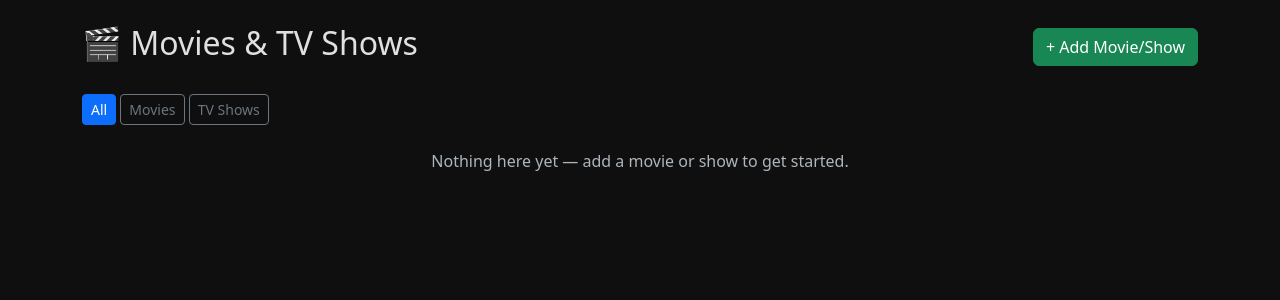
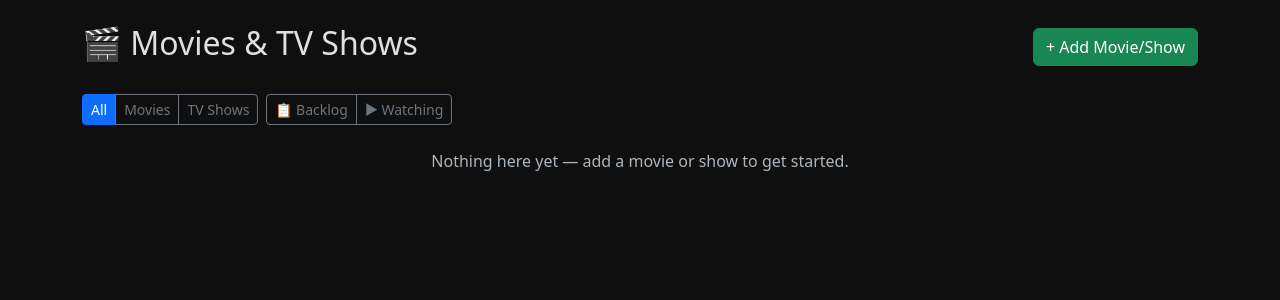
Before and after one commit to aaronplayz-sys/game-backlog-tracker, a Flask app: page /media in a window 1280 px wide. Shown: the part 56-356 px from the top of the page. Run offline with Flask 3, Linux system fonts and the light colour scheme.

Commit message:
Add status filter to media route and update UI for filtering options

```diff
--- a/app.py
+++ b/app.py
@@ -140,19 +140,22 @@ def backlog_delete(eid):
 
 @app.route("/media")
 def media():
-    media_type = request.args.get("type")  # optional filter: movie / tv
+    media_type = request.args.get("type")      # optional filter: movie / tv
+    status_filter = request.args.get("status")  # optional filter: Backlog / Watching / Completed / Dropped
     items = media_tracker.get_all_media(media_type)
 
-    # Attach progress info for TV shows
+    # Attach progress info for TV shows, apply status filter if present
     items_with_progress = []
     for item in items:
         item_dict = dict(item)
+        if status_filter and item_dict["status"] != status_filter:
+            continue
         if item_dict["media_type"] == "tv":
             item_dict["progress"] = media_tracker.get_progress(item_dict["media_id"])
         items_with_progress.append(item_dict)
 
     return render_template("media.html", items=items_with_progress,
-                           active_filter=media_type)
+                           active_filter=media_type, active_status=status_filter)
 
 
 @app.route("/api/tmdb-search")
--- a/templates/media.html
+++ b/templates/media.html
@@ -9,10 +9,18 @@
 </div>
 
 <!-- Filter buttons -->
-<div class="mb-4">
-    <a href="/media" class="btn btn-sm {{ 'btn-primary' if not active_filter else 'btn-outline-secondary' }}">All</a>
-    <a href="/media?type=movie" class="btn btn-sm {{ 'btn-primary' if active_filter == 'movie' else 'btn-outline-secondary' }}">Movies</a>
-    <a href="/media?type=tv" class="btn btn-sm {{ 'btn-primary' if active_filter == 'tv' else 'btn-outline-secondary' }}">TV Shows</a>
+<div class="mb-4 d-flex flex-wrap gap-2">
+    <div class="btn-group">
+        <a href="/media" class="btn btn-sm {{ 'btn-primary' if not active_filter else 'btn-outline-secondary' }}">All</a>
+        <a href="/media?type=movie" class="btn btn-sm {{ 'btn-primary' if active_filter == 'movie' else 'btn-outline-secondary' }}">Movies</a>
+        <a href="/media?type=tv" class="btn btn-sm {{ 'btn-primary' if active_filter == 'tv' else 'btn-outline-secondary' }}">TV Shows</a>
+    </div>
+    <div class="btn-group">
+        <a href="/media?status=Backlog{{ '&type=' ~ active_filter if active_filter }}"
+           class="btn btn-sm {{ 'btn-info' if active_status == 'Backlog' else 'btn-outline-secondary' }}">📋 Backlog</a>
+        <a href="/media?status=Watching{{ '&type=' ~ active_filter if active_filter }}"
+           class="btn btn-sm {{ 'btn-info' if active_status == 'Watching' else 'btn-outline-secondary' }}">▶ Watching</a>
+    </div>
 </div>
 
 <!-- Poster Grid -->
```
